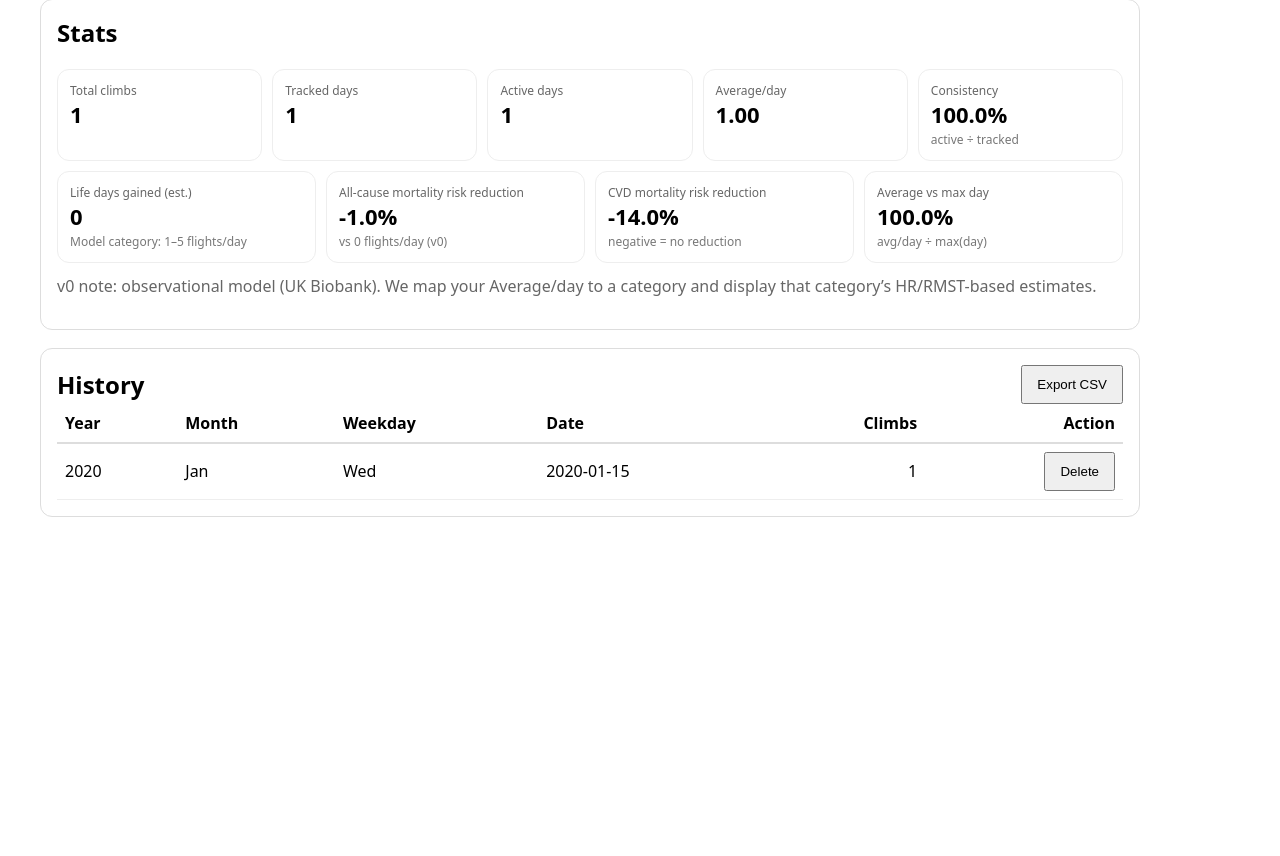
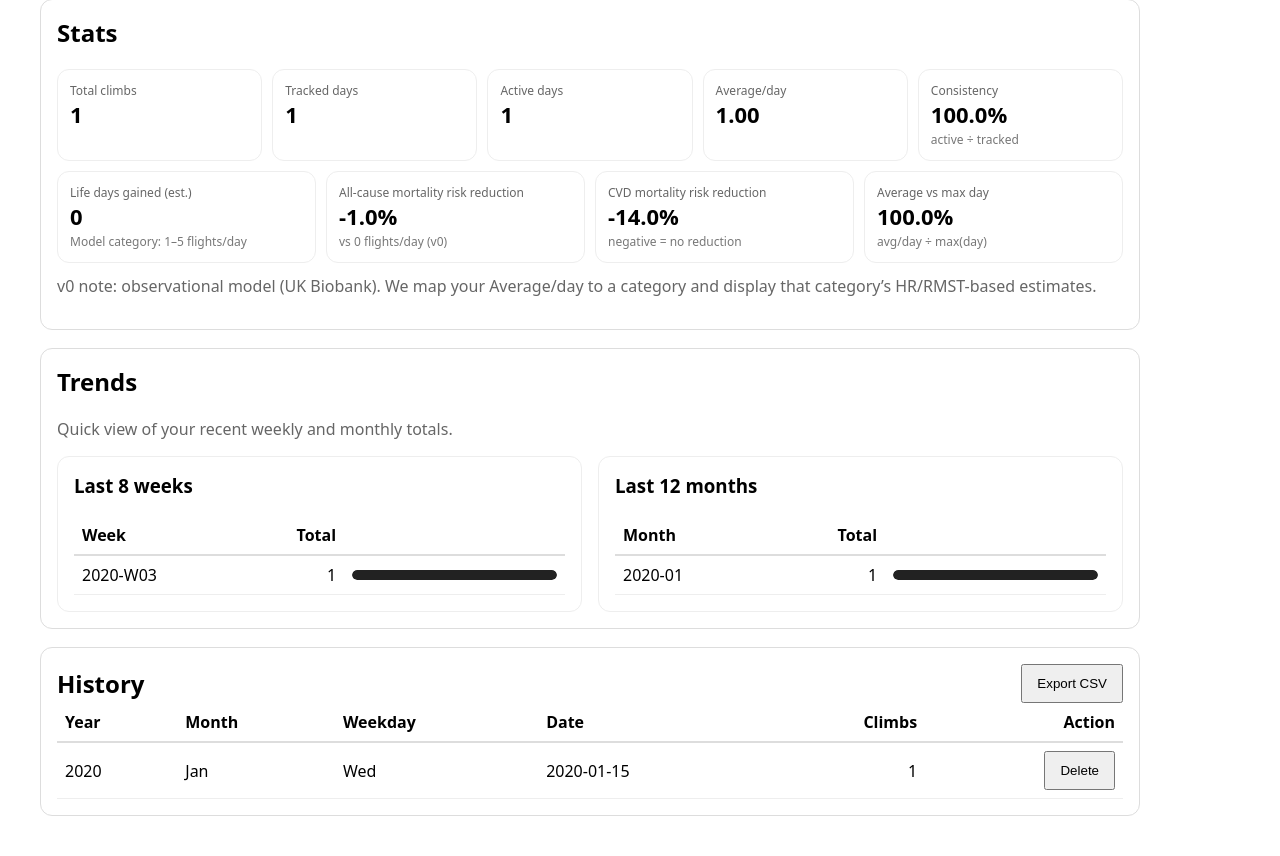
Before and after one commit to paretto2026/stairlife-tracker, a Flask app: page / in a window 1280 px wide. Shown: the part 690-1546 px from the top of the page. Before the commit the page ends 1207 px from the top, so only its background shows below. Run offline with Flask 3, Linux system fonts and the light colour scheme; data comes from the database, SQL or seed files in the repository; tables that the repository leaves empty hold one stand-in row (values such as "Sample post").

Commit message:
Step 8: add weekly and monthly summaries with trend bars

```diff
--- a/app.py
+++ b/app.py
@@ -74,10 +74,18 @@ def load_entries() -> list[dict]:
             month = dt.strftime("%b")
             weekday = dt.strftime("%a")
         except ValueError:
+            dt = None
             year = ""
             month = ""
             weekday = ""
-        entries.append({"date": d, "climbs": climbs, "year": year, "month": month, "weekday": weekday})
+        entries.append({
+    "date": d,
+    "dt": dt,
+    "climbs": climbs,
+    "year": year,
+    "month": month,
+    "weekday": weekday
+})
     return entries
 
 
@@ -143,6 +151,64 @@ def compute_stats(entries: list[dict]) -> dict:
         "cvd_reduction_pct": est["cvd_reduction_pct"],
     }
 
+def weekly_summary(entries: list[dict], weeks: int = 8) -> list[dict]:
+    buckets: dict[tuple[int, int], int] = {}
+
+    for e in entries:
+        if e.get("dt") is None:
+            continue
+
+        iso_year, iso_week, _ = e["dt"].isocalendar()
+        key = (iso_year, iso_week)
+        buckets[key] = buckets.get(key, 0) + int(e["climbs"])
+
+    keys_sorted = sorted(buckets.keys(), reverse=True)[:weeks]
+
+    rows = []
+    for (y, w) in keys_sorted:
+        rows.append({
+            "label": f"{y}-W{w:02d}",
+            "total": buckets[(y, w)]
+        })
+
+    return rows
+
+
+def monthly_summary(entries: list[dict], months: int = 12) -> list[dict]:
+    buckets: dict[tuple[int, int], int] = {}
+
+    for e in entries:
+        if e.get("dt") is None:
+            continue
+
+        y = e["dt"].year
+        m = e["dt"].month
+
+        key = (y, m)
+        buckets[key] = buckets.get(key, 0) + int(e["climbs"])
+
+    keys_sorted = sorted(buckets.keys(), reverse=True)[:months]
+
+    rows = []
+    for (y, m) in keys_sorted:
+        rows.append({
+            "label": f"{y}-{m:02d}",
+            "total": buckets[(y, m)]
+        })
+
+    return rows
+
+
+def add_bar_widths(rows: list[dict]) -> list[dict]:
+    max_total = max((r["total"] for r in rows), default=0)
+
+    for r in rows:
+        if max_total > 0:
+            r["bar_pct"] = r["total"] / max_total * 100
+        else:
+            r["bar_pct"] = 0
+
+    return rows
 
 init_db()
 
@@ -152,6 +218,9 @@ def index():
     profile = load_profile()
     entries_sorted = load_entries()
     stats = compute_stats(entries_sorted)
+
+    weekly = add_bar_widths(weekly_summary(entries_sorted, weeks=8))
+    monthly = add_bar_widths(monthly_summary(entries_sorted, months=12))
 
     profile_summary = (
         f"Age: {profile['age'] or '—'}, "
@@ -168,7 +237,10 @@ def index():
         profile_summary=profile_summary,
         stats=stats,
         entries=entries_sorted,
+        weekly=weekly,
+        monthly=monthly,
     )
+
 
 
 @app.post("/profile")
--- a/static/style.css
+++ b/static/style.css
@@ -77,3 +77,18 @@ td {
 td.num, th.num { text-align: right; }
 
 code { background: #f6f6f6; padding: 2px 6px; border-radius: 6px; }
+
+.bar-wrap {
+  width: 100%;
+  background: #f3f3f3;
+  border-radius: 999px;
+  height: 10px;
+  overflow: hidden;
+}
+
+.bar-fill {
+  height: 10px;
+  background: #222;
+  border-radius: 999px;
+}
+.small { font-size: 12px; color: #666; }
--- a/templates/index.html
+++ b/templates/index.html
@@ -116,6 +116,75 @@
 </section>
 
 <section class="card" style="margin-top:18px;">
+  <h2>Trends</h2>
+  <p class="muted">Quick view of your recent weekly and monthly totals.</p>
+
+  <div class="grid-2" style="margin-top:0;">
+    <div class="card" style="border:1px solid #eee;">
+      <h3 style="margin-top:0;">Last 8 weeks</h3>
+
+      {% if weekly|length == 0 %}
+        <p class="small">No weekly data yet.</p>
+      {% else %}
+        <table>
+          <thead>
+            <tr>
+              <th>Week</th>
+              <th class="num">Total</th>
+              <th style="width:45%;"> </th>
+            </tr>
+          </thead>
+          <tbody>
+            {% for r in weekly %}
+              <tr>
+                <td>{{ r.label }}</td>
+                <td class="num">{{ r.total }}</td>
+                <td>
+                  <div class="bar-wrap">
+                    <div class="bar-fill" style="width: {{ r.bar_pct }}%;"></div>
+                  </div>
+                </td>
+              </tr>
+            {% endfor %}
+          </tbody>
+        </table>
+      {% endif %}
+    </div>
+
+    <div class="card" style="border:1px solid #eee;">
+      <h3 style="margin-top:0;">Last 12 months</h3>
+
+      {% if monthly|length == 0 %}
+        <p class="small">No monthly data yet.</p>
+      {% else %}
+        <table>
+          <thead>
+            <tr>
+              <th>Month</th>
+              <th class="num">Total</th>
+              <th style="width:45%;"> </th>
+            </tr>
+          </thead>
+          <tbody>
+            {% for r in monthly %}
+              <tr>
+                <td>{{ r.label }}</td>
+                <td class="num">{{ r.total }}</td>
+                <td>
+                  <div class="bar-wrap">
+                    <div class="bar-fill" style="width: {{ r.bar_pct }}%;"></div>
+                  </div>
+                </td>
+              </tr>
+            {% endfor %}
+          </tbody>
+        </table>
+      {% endif %}
+    </div>
+  </div>
+</section>
+
+<section class="card" style="margin-top:18px;">
   <div style="display:flex; align-items:center; justify-content:space-between; gap:12px;">
     <h2 style="margin:0;">History</h2>
     <a href="{{ url_for('export_csv') }}" style="text-decoration:none;">
```
